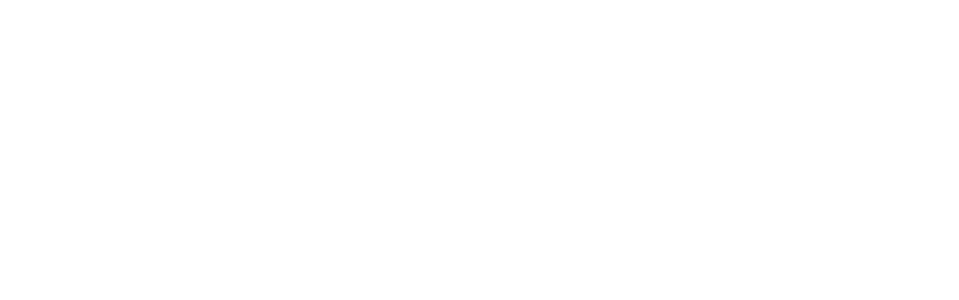
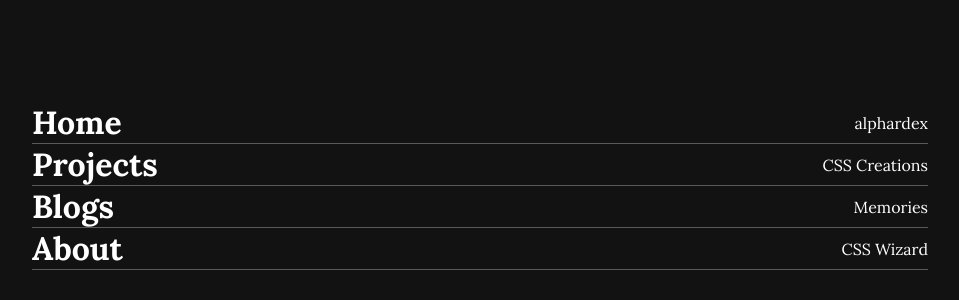
Before and after one commit to LastHeaven/css-effect, a Vue app: page /#/menu-hover-image in a window 1280 px wide. Before the commit this address had no page. Shown: the part 198-498 px from the top of the page, without its empty margins (160-1119 px from the left). Built offline with nearby package versions, Linux system fonts and the light colour scheme.

Commit message:
28、跟踪鼠标的位置

```diff
--- a/package.json
+++ b/package.json
@@ -22,7 +22,7 @@
     "@babel/preset-env": "^7.6.3",
     "@babel/register": "^7.6.2",
     "@babel/runtime": "^7.6.3",
-    "@vue/compiler-sfc": "^3.0.0-alpha.8",
+    "@vue/compiler-sfc": "^3.0.0-rc.5",
     "@vue/test-utils": "^2.0.0-alpha.1",
     "autoprefixer": "^9.6.4",
     "babel-eslint": "^10.0.3",
@@ -61,8 +61,8 @@
     "typescript": "^3.8.3",
     "uglifyjs-webpack-plugin": "^2.2.0",
     "url-loader": "^3.0.0",
-    "vue-jest": "^5.0.0-alpha.0",
-    "vue-loader": "^16.0.0-alpha.1",
+    "vue-jest": "^5.0.0-alpha.2",
+    "vue-loader": "^16.0.0-beta.4",
     "vue-style-loader": "^4.1.2",
     "webpack": "^4.41.4",
     "webpack-bundle-analyzer": "^3.6.0",
--- a/src/assets/css/reset.css
+++ b/src/assets/css/reset.css
@@ -3,10 +3,14 @@
     margin: 0;
     padding: 0;
     border: 0;
-    font-size: 100%;
     font: inherit;
     font-weight: normal;
     vertical-align: baseline;
+}
+
+h1 {
+    font-size: 2em;
+    font-weight: bold;
 }
 
 /* HTML5 display-role reset for older browsers */
--- a/src/router/index.js
+++ b/src/router/index.js
@@ -119,6 +119,10 @@
     {
       path: '/card-flip-reflection',
       component: () => import('@/view/effect/CardFlipReflection')
+    },
+    {
+      path: '/menu-hover-image',
+      component: () => import('@/view/effect/MenuHoverImage')
     }
   ],
   async scrollBehavior (to, from, savedPosition) {
--- a/src/view/Home.vue
+++ b/src/view/Home.vue
@@ -118,6 +118,10 @@
         {
           title: '27、-webkit-box-reflect',
           link: '/card-flip-reflection'
+        },
+        {
+          title: '28、跟踪鼠标的位置',
+          link: '/menu-hover-image'
         }
       ]
     }
--- /dev/null
+++ b/src/view/effect/MenuHoverImage.vue
@@ -0,0 +1,152 @@
+<template>
+  <div class="body">
+    <ul class="menu-hover-image">
+      <li
+          v-for="(item, idx) in list" :key="idx"
+          class="menu-item"
+          @mousemove="onMouseMove"
+          @mouseleave="onMouseLeave"
+          @mouseenter="onMouseEnter">
+        <a href="#">
+          <h1>{{item.title}}</h1>
+          <span>{{item.desc}}</span>
+        </a>
+      </li>
+      <li class="cursor" ref="$cursor"></li>
+    </ul>
+  </div>
+</template>
+
+<script>
+import { reactive, toRefs } from 'vue'
+export default {
+  name: 'MenuHoverImage',
+  setup () {
+    const state = reactive({
+      $cursor: null
+    })
+
+    const getXY = (e) => [
+      e.clientX,
+      e.clientY
+    ]
+
+    return {
+      ...toRefs(state),
+      list: [
+        { title: 'Home', desc: 'alphardex' },
+        { title: 'Projects', desc: 'CSS Creations' },
+        { title: 'Blogs', desc: 'Memories' },
+        { title: 'About', desc: 'CSS Wizard' }
+      ],
+      onMouseEnter (e) {
+        const cursor = state.$cursor
+        const [x, y] = getXY(e)
+        cursor.animate(
+          [
+            {
+              opacity: 0,
+              transform: `translate(${x}px, ${y}px) scale(0)`
+            },
+            {
+              opacity: 1,
+              transform: `translate(${x}px, ${y}px) scale(1)`
+            }
+          ],
+          { duration: 300, fill: 'forwards' }
+        )
+        console.log('onMouseEnter')
+      },
+      onMouseMove (e) {
+        const cursor = state.$cursor
+        const [x, y] = getXY(e)
+        cursor.animate(
+          [
+            {
+              transform: `translate(${x}px, ${y}px)`
+            },
+            {
+              transform: `translate(${x}px, ${y}px)`
+            }
+          ],
+          { duration: 500, delay: 50, fill: 'forwards' }
+        )
+      },
+      onMouseLeave (e) {
+        const cursor = state.$cursor
+        const [x, y] = getXY(e)
+        cursor.animate(
+          [
+            {
+              opacity: 1,
+              transform: `translate(${x}px, ${y}px) scale(1)`
+            },
+            {
+              opacity: 0,
+              transform: `translate(${x}px, ${y}px) scale(0)`
+            }
+          ],
+          { duration: 300, fill: 'forwards' }
+        )
+      }
+    }
+  }
+}
+</script>
+
+<style scoped>
+  @import url("https://fonts.googleapis.com/css?family=Lora:400,400i,700");
+  .body {
+    display: flex;
+    justify-content: center;
+    align-items: center;
+    min-height: 120vh;
+    background: #121212;
+    font-size: 16px;
+    position: relative;
+  }
+
+  .menu-hover-image {
+    position: relative;
+    width: 56rem;
+    margin-bottom: 12rem;
+    font-family: Lora, serif;
+    list-style-type: none;
+    z-index: 1;
+  }
+  .menu-hover-image .cursor {
+    position: absolute;
+    top: -50%;
+    left: -25%;
+    z-index: -1;
+    width: 600px;
+    height: 400px;
+    background-image: linear-gradient(120deg, #a1c4fd 0%, #c2e9fb 100%);
+    background-position: 50% 50%;
+    background-size: cover;
+    opacity: 0;
+  }
+  .menu-hover-image .menu-item:nth-child(1):hover ~ .cursor {
+    background-image: url("https://i.loli.net/2019/10/18/buDT4YS6zUMfHst.jpg");
+  }
+  .menu-hover-image .menu-item:nth-child(2):hover ~ .cursor {
+    background-image: url("https://i.loli.net/2019/10/18/uXF1Kx7lzELB6wf.jpg");
+  }
+  .menu-hover-image .menu-item:nth-child(3):hover ~ .cursor {
+    background-image: url("https://i.loli.net/2019/11/23/cnKl1Ykd5rZCVwm.jpg");
+  }
+  .menu-hover-image .menu-item:nth-child(4):hover ~ .cursor {
+    background-image: url("https://i.loli.net/2019/11/03/RtVq2wxQYySDb8L.jpg");
+  }
+  .menu-hover-image .menu-item a {
+    display: flex;
+    justify-content: space-between;
+    align-items: center;
+    width: 100%;
+    text-decoration: none;
+    color: white;
+    border-bottom: 1px solid rgba(255, 255, 255, 0.3);
+    mix-blend-mode: difference;
+    transform: translate3d(0, 0, 0);
+  }
+</style>
```
Also changed, not shown: 1 other file (tests, documents, lock files or other folders).
